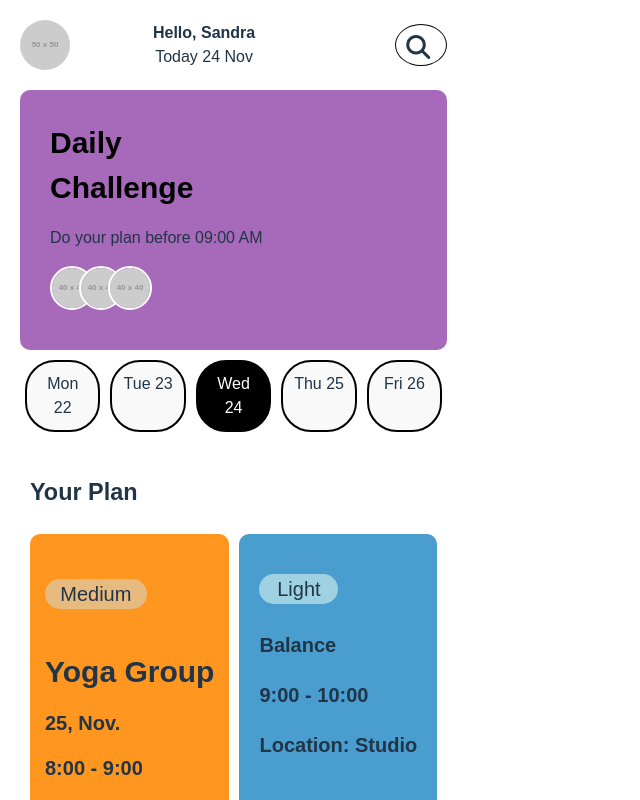
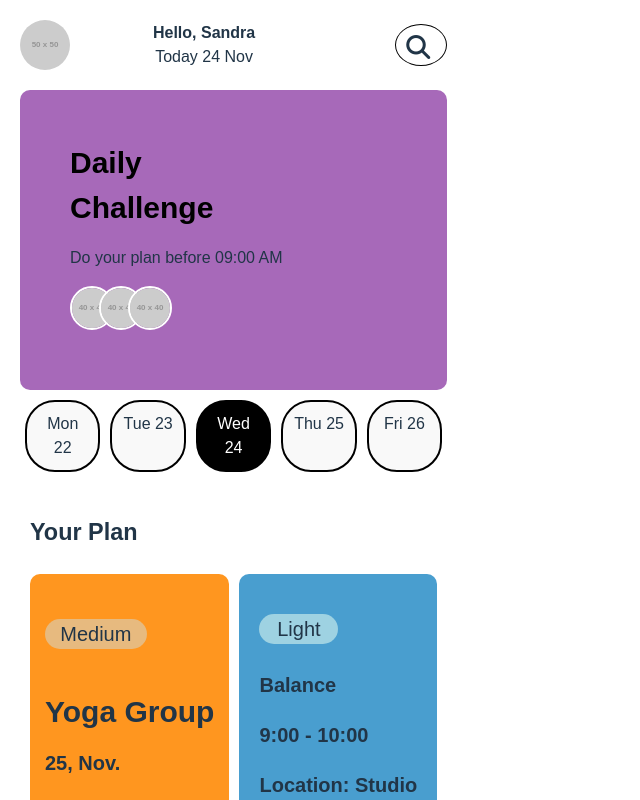
Before and after one commit to ProgrammerDavid1234/habittracker, a React (Vite) app: page / in a window 1280 px wide. Shown: the top 800 px of the page, without its empty margins (0-640 px from the left). Built offline with nearby package versions, Linux system fonts and the light colour scheme.

Commit message:
Your commit message here

```diff
--- a/src/App.css
+++ b/src/App.css
@@ -68,7 +68,7 @@
 .daily-challenge {
   background-color: #a769b9; /* Set the blue background color */
   border-radius: 10px;
-  padding: 30px;
+  padding: 50px;
   padding-left: -20px;
   margin-top: 20px;
 }
```
